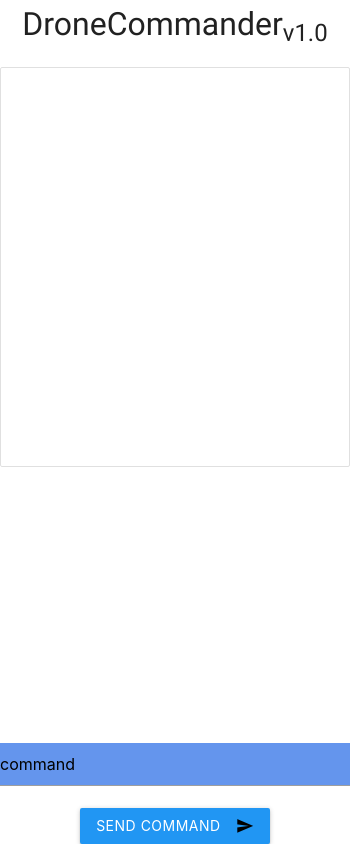
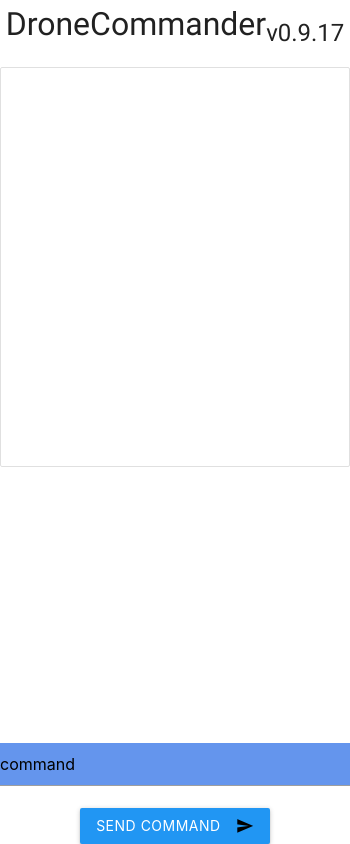
Before and after one commit to flexlab-ruc/DroneCommander, an Electron app: page index.htm in a window 350 px wide. Drawn offline with Linux system fonts and the light colour scheme; no server answers.

Commit message:
changes version number to v0.9.0

```diff
--- a/index.htm
+++ b/index.htm
@@ -13,7 +13,7 @@
   </head>
   <body>
 <div id="header">
-    <span id="heading">DroneCommander<sub>v1.0</sub></span>
+    <span id="heading">DroneCommander<sub>v0.9.17</sub></span>
   </div>
     <!--
     We are using node <script>document.write(process.versions.node)</script>,
```
